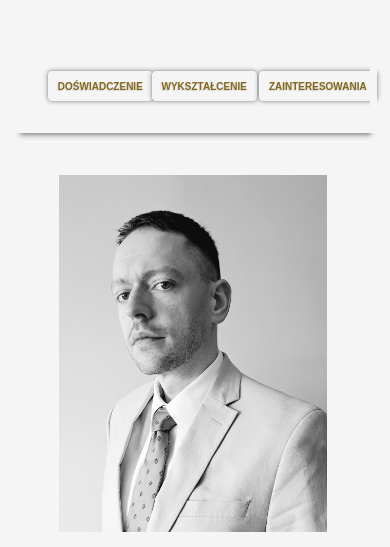
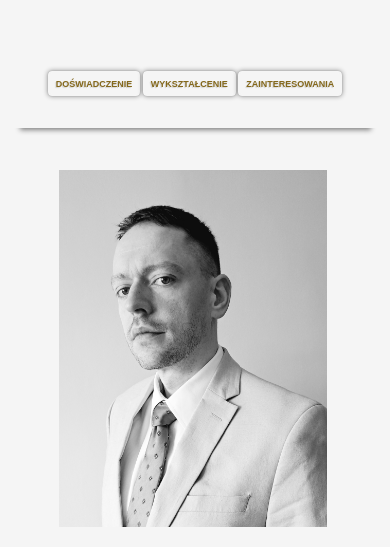
Before and after one commit to jakub-mlynczak/jakub-mlynczak.github.io, a plain HTML site: page index.html in a window 390 px wide. Shown: the part 279-826 px from the top of the page. Drawn offline with Linux system fonts and the light colour scheme.

Commit message:
Added smaller media screen
Added 400px screen

```diff
--- a/style.css
+++ b/style.css
@@ -197,7 +197,7 @@ li::marker {
 	text-transform: uppercase;}
     }
 
-@media screen and (max-width:600px){
+@media screen and (max-width:650px){
     body{
     margin: 5%;
     margin-top: 25px;
@@ -228,3 +228,34 @@ li::marker {
 	font-weight: bold;
 	text-transform: uppercase;}
     }
+@media screen and (max-width:400px){
+    body{
+    margin: 5%;
+    margin-top: 25px;
+    }
+    aside, section, article{
+    width: 100%;}
+    .asideimg{
+	padding-left: 9%;
+    }
+	#navbuttonright{
+	padding-left: 1%;
+  	width: 25%;
+	}
+	#navbuttoncenter{
+  	width: 2%;"
+	}
+	#navbuttonleft{
+	padding-right: 1%;
+  	width: 25%;
+	}
+    iframe{
+	width: 100%;
+	max-height: 100%;
+	}
+    button{
+	padding: 6px 6px 5px 6px;
+	font-size: 9px;
+	font-weight: bold;
+	text-transform: uppercase;}
+    }
```
